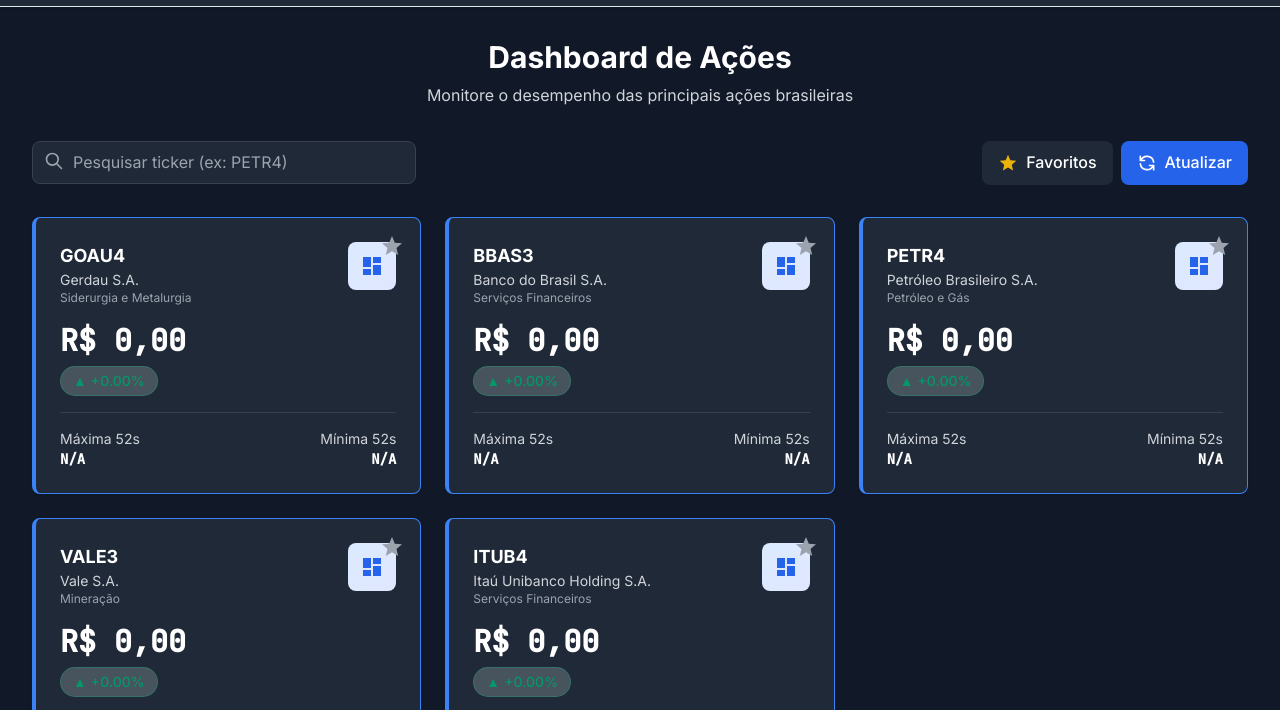
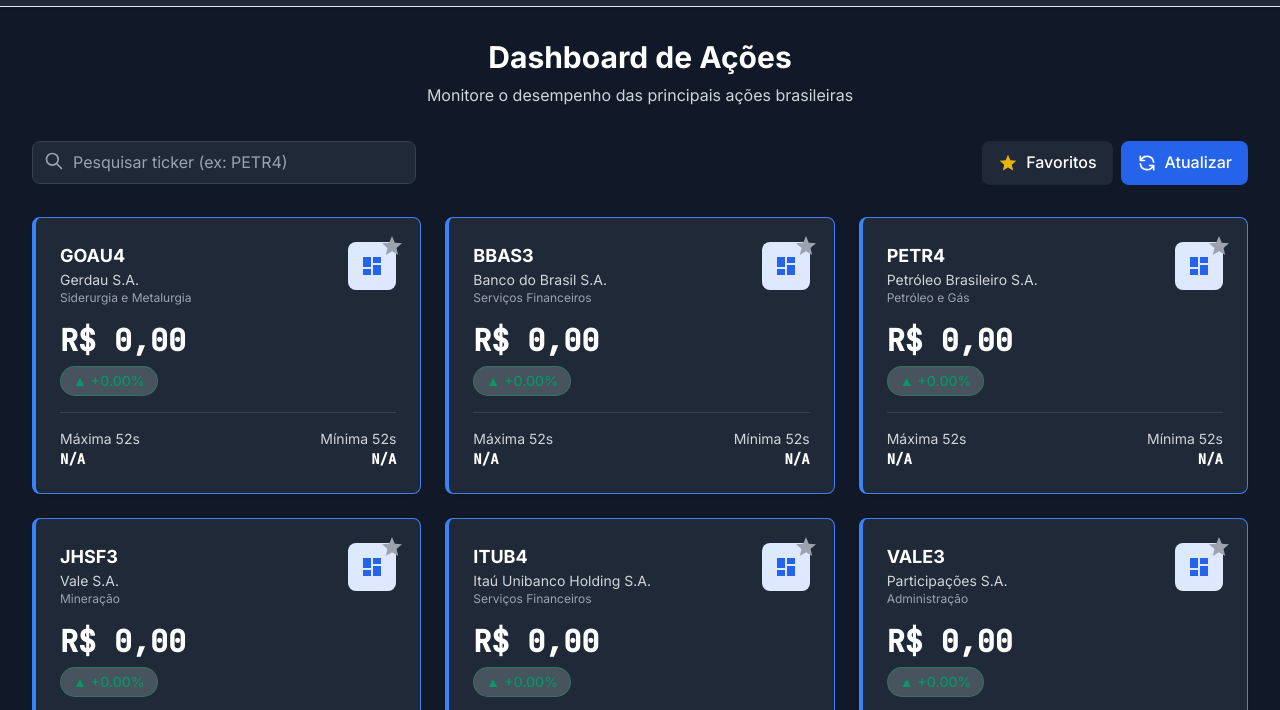
Before and after one commit to tekinf2025/brazilian_stock_tracker, a website: page pages/stock_market_dashboard.html in a window 1280 px wide. Shown: the part 74-784 px from the top of the page. Drawn offline with nearby package versions, Linux system fonts and the light colour scheme; no server answers.

Commit message:
Update stock_market_dashboard.html

```diff
--- a/pages/stock_market_dashboard.html
+++ b/pages/stock_market_dashboard.html
@@ -4,6 +4,7 @@
     <meta charset="UTF-8" />
     <meta name="viewport" content="width=device-width, initial-scale=1.0" />
     <title>Mercado Financeiro</title>
+    <link rel="icon" href="https://i.imgur.com/sB1rtN5.png">
     <link rel="stylesheet" href="../css/main.css" />
     <link href="https://fonts.googleapis.com/css2?family=Inter:wght@400;500;600;700&display=swap" rel="stylesheet" />
     <link href="https://fonts.googleapis.com/css2?family=JetBrains+Mono:wght@400;500&display=swap" rel="stylesheet" />
@@ -164,7 +165,7 @@
 
     <script>
         // Stock symbols to track - default list
-        let STOCK_SYMBOLS = ['GOAU4', 'BBAS3', 'PETR4', 'VALE3', 'ITUB4'];
+        let STOCK_SYMBOLS = ['GOAU4', 'BBAS3', 'PETR4', 'JHSF3', 'ITUB4', 'VALE3'];
 
         // Company information
         const COMPANY_INFO = {
@@ -180,13 +181,17 @@
                 name: 'Petróleo Brasileiro S.A.',
                 description: 'Petróleo e Gás'
             },
-            'VALE3': {
+            'JHSF3': {
                 name: 'Vale S.A.',
                 description: 'Mineração'
             },
             'ITUB4': {
                 name: 'Itaú Unibanco Holding S.A.',
                 description: 'Serviços Financeiros'
+            },
+            'VALE3': {
+                name: 'Participações S.A.',
+                description: 'Administração'
             }
         };
 
```
